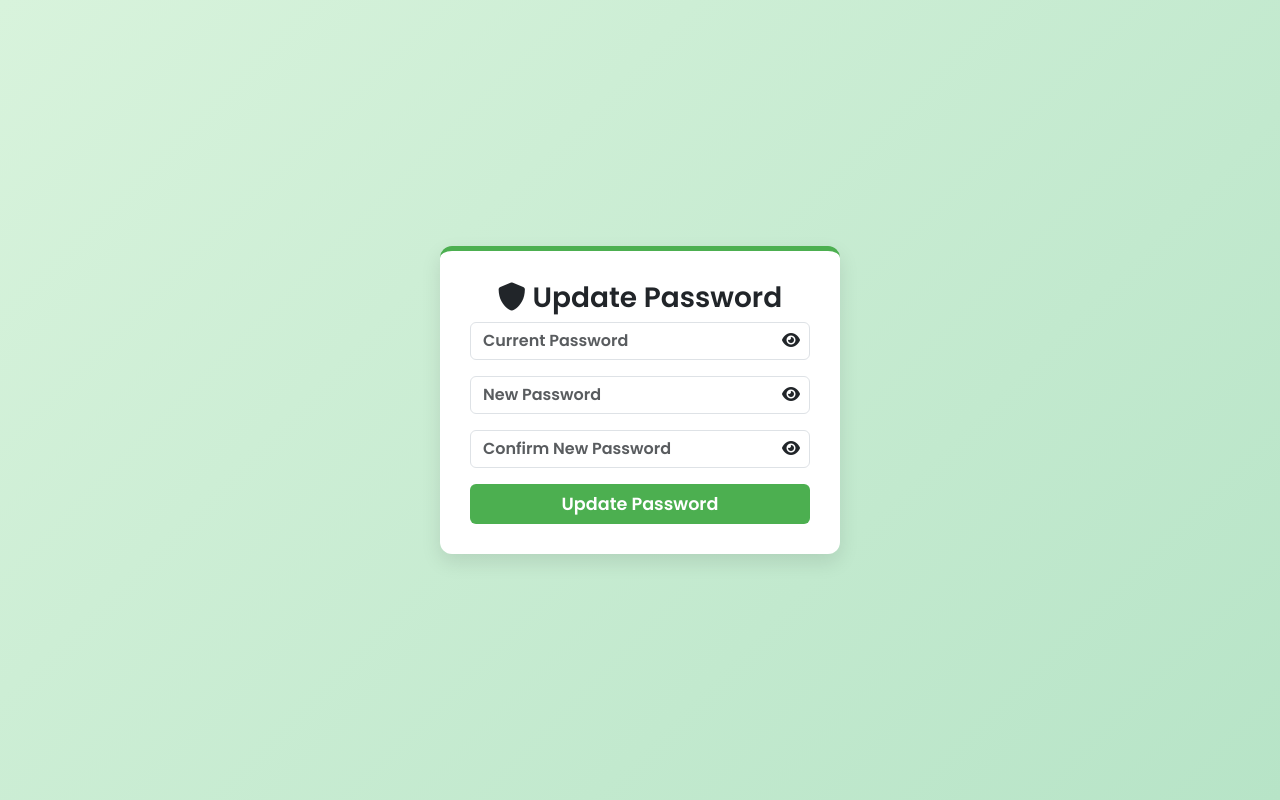
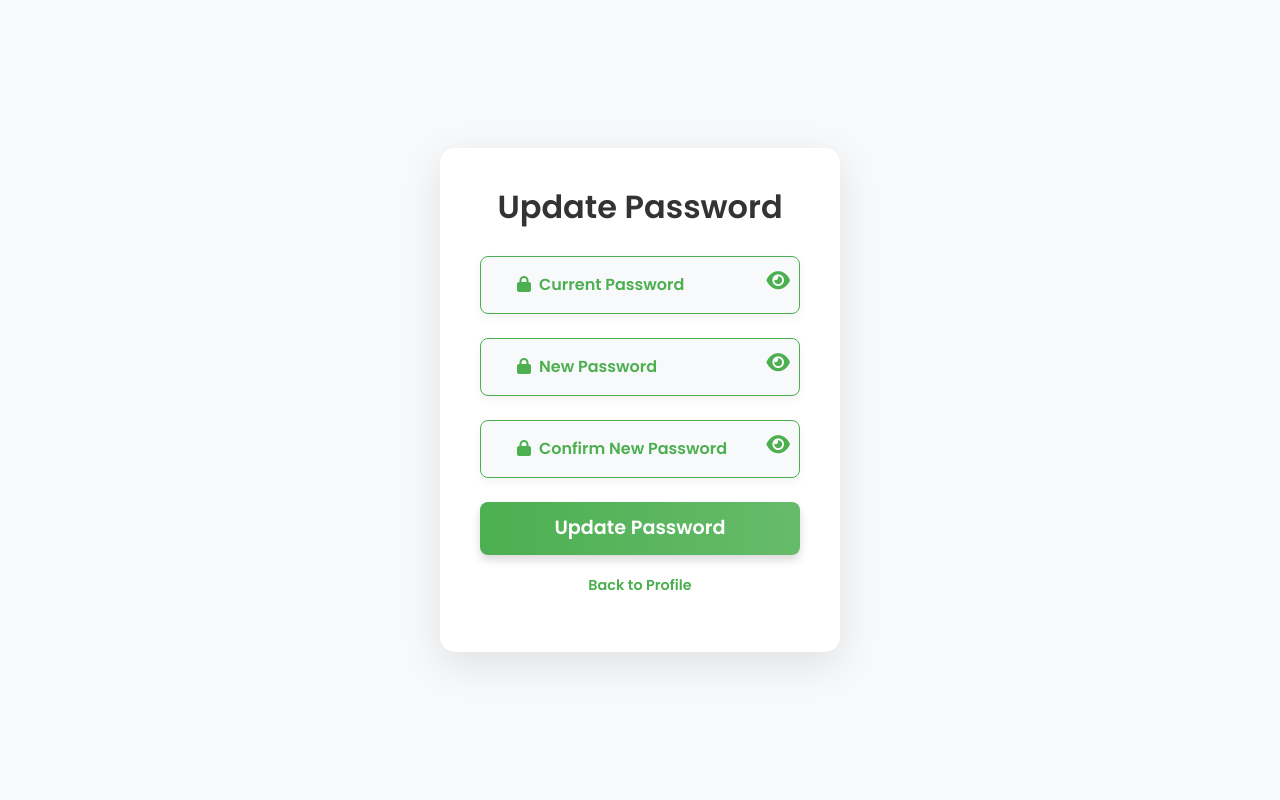
Before and after one commit to PY911/FinalYearProject, a Flask app: page /update_password in a window 1280 px wide. Run offline with Flask 3, Linux system fonts and the light colour scheme; a user stored in the database is signed in; parts of the project's set-up code (start-up, migrations or seed data) failed here and were passed over.

Commit message:
modified scripts

```diff
--- a/scripts/app.py
+++ b/scripts/app.py
@@ -126,7 +126,8 @@ def login():
                 login_user(user_obj)
                 flash('Successfully logged in.', 'success')
                 return redirect(url_for('index'))
-            flash('Invalid email or password.', 'danger')
+            else:
+                flash('Incorrect email or password. Please try again.', 'danger')  # Flash the error message
     return render_template('login.html')
 
 # Logout Route
@@ -214,13 +215,13 @@ def reset_password(token):
         hashed_password = bcrypt.hashpw(new_password.encode('utf-8'), bcrypt.gensalt())
 
         conn = get_db_connection()
-        if conn:
-            conn.execute('UPDATE users SET password = ? WHERE email = ?', (hashed_password, email))
-            conn.commit()
-            conn.close()
+        conn.execute('UPDATE users SET password = ? WHERE email = ?', (hashed_password, email))
+        conn.commit()
+        conn.close()
 
-            flash('Password reset successful. Please login.', 'success')
-            return redirect(url_for('login'))
+        # Render reset_password template with success message instead of redirecting to the index
+        flash('Password reset successful. Please login.', 'success')
+        return render_template('reset_password.html', success=True, token=token)
 
     return render_template('reset_password.html', token=token)
 
@@ -237,7 +238,7 @@ def update_password():
         if conn:
             user = conn.execute('SELECT * FROM users WHERE id = ?', (current_user.id,)).fetchone()
 
-            if user and bcrypt.checkpw(current_password.encode('utf-8'), user['password'].encode('utf-8')):
+            if user and bcrypt.checkpw(current_password.encode('utf-8'), user['password']):  # Remove .encode if password is already in bytes
                 if new_password == confirm_password:
                     hashed_password = bcrypt.hashpw(new_password.encode('utf-8'), bcrypt.gensalt())
                     conn.execute('UPDATE users SET password = ? WHERE id = ?', (hashed_password, current_user.id))
--- a/scripts/templates/landing.html
+++ b/scripts/templates/landing.html
@@ -29,6 +29,11 @@
             box-shadow: 0 2px 10px rgba(0, 0, 0, 0.1);
             transition: background-color 0.3s ease;
         }
+
+        .navbar-brand {
+            color: #555555 !important; /* Darker gray for visibility */
+        }
+
         .navbar a.nav-link:hover {
             color: #4CAF50 !important;
         }
--- a/scripts/templates/update_password.html
+++ b/scripts/templates/update_password.html
@@ -7,209 +7,188 @@
 
     <!-- Bootstrap CSS -->
     <link href="https://cdn.jsdelivr.net/npm/bootstrap@5.3.0-alpha1/dist/css/bootstrap.min.css" rel="stylesheet">
-    <!-- FontAwesome for Icons -->
     <link href="https://cdnjs.cloudflare.com/ajax/libs/font-awesome/6.0.0-beta3/css/all.min.css" rel="stylesheet">
-    <!-- Google Fonts -->
     <link href="https://fonts.googleapis.com/css2?family=Poppins:wght@600&display=swap" rel="stylesheet">
 
-    <!-- Custom Styles -->
     <style>
         body {
             font-family: 'Poppins', sans-serif;
             background-color: #f8f9fa;
-            background-image: linear-gradient(135deg, #d8f3dc, #b7e4c7);
-            height: 100vh;
             display: flex;
             justify-content: center;
             align-items: center;
-            transition: background-color 0.3s, color 0.3s;
+            height: 100vh;
+            margin: 0;
         }
 
-        #password-update-box {
-            box-shadow: 0 8px 20px rgba(0, 0, 0, 0.1);
+        .update-password-container {
             background-color: white;
-            padding: 30px;
-            border-radius: 12px;
+            padding: 40px;
+            border-radius: 15px;
+            box-shadow: 0 12px 40px rgba(0, 0, 0, 0.1);
+            width: 400px;
             text-align: center;
-            max-width: 400px;
-            width: 100%;
-            border-top: 5px solid #4CAF50; /* Green border to match theme */
         }
 
-        .form-control {
-            padding-right: 2.5rem;
+        .update-password-container h2 {
+            font-size: 2rem;
+            margin-bottom: 30px;
+            color: #333;
         }
 
-        .toggle-password {
-            position: absolute;
-            right: 10px;
-            top: 50%;
-            transform: translateY(-50%);
-            cursor: pointer;
+        .form-floating input {
+            border-radius: 8px;
+            height: 50px;
+            padding-left: 2rem;
+            font-size: 1rem;
+            border: 1px solid #4CAF50;
+            transition: border-color 0.3s ease;
+            box-shadow: 0 4px 10px rgba(0, 0, 0, 0.05);
+            outline: none;
+            background-color: #f8f9fa;
         }
 
-        .form-group {
-            position: relative;
+        .form-floating label {
+            position: absolute;
+            top: 50%;
+            left: 1.5rem;
+            transform: translateY(-50%);
+            transition: all 0.2s ease;
+            pointer-events: none;
+            color: #4CAF50;
+            font-size: 1rem;
         }
 
-        /* Password strength indicator */
-        #password-strength {
-            margin-top: 10px;
+        .form-floating input:focus + label,
+        .form-floating input:not(:placeholder-shown) + label {
+            top: 0;
+            left: 1rem;
+            font-size: 0.85rem;
+            color: #4CAF50;
+        }
+
+        .form-floating input:focus {
+            border-color: #66bb6a;
+            outline: none;
+        }
+
+        .btn-submit {
+            width: 100%;
+            padding: 12px;
+            font-size: 1.2rem;
+            background: linear-gradient(to right, #4CAF50, #66bb6a);
+            border: none;
+            border-radius: 8px;
+            color: white;
+            transition: background-color 0.3s ease, transform 0.3s ease, box-shadow 0.3s ease;
+            box-shadow: 0 5px 10px rgba(0, 0, 0, 0.15);
+        }
+
+        .btn-submit:hover {
+            background: linear-gradient(to right, #45a049, #4CAF50);
+            transform: scale(1.05);
+            box-shadow: 0 7px 15px rgba(0, 0, 0, 0.2);
+        }
+
+        .form-footer {
+            margin-top: 20px;
+            font-size: 0.9rem;
+        }
+
+        .form-footer a {
+            color: #4CAF50;
+            text-decoration: none;
             font-weight: bold;
         }
 
-        /* Loading spinner */
-        #loading-spinner {
-            display: none;
+        .form-footer a:hover {
+            text-decoration: underline;
         }
 
-        /* Success message */
-        #success-message {
-            display: none;
+        .password-toggle {
+            position: absolute;
+            right: 10px;
+            top: 15px;
+            cursor: pointer;
+            font-size: 1.3rem;
+            color: #4CAF50;
         }
 
-        /* Dark mode styling */
-        body.dark-mode {
-            background-color: #2b2b2b;
-            background-image: none;
-            color: #e0e0e0;
-        }
-
-        #password-update-box.dark-mode {
-            background-color: #2b2b2b;
-            color: white;
-            border-color: #4CAF50;
-        }
-
-        /* Button styling to match the project theme */
-        .btn-custom {
-            background-color: #4CAF50;
-            color: white;
-            font-size: 1.1em;
-            transition: background-color 0.3s ease, transform 0.2s ease;
-        }
-
-        .btn-custom:hover {
-            background-color: #45a049;
-            transform: scale(1.05);
-        }
     </style>
 </head>
 <body>
-    <div id="password-update-box">
-        <h3><i class="fas fa-shield-alt"></i> Update Password</h3>
 
-        <!-- Password Update Form -->
-        <form id="password-update-form" method="POST" action="/update_password">
-            <div class="form-group mb-3">
-                <input class="form-control" type="password" id="current_password" name="current_password" placeholder="Current Password" aria-label="Current Password" required>
-                <span class="toggle-password" id="toggle-current-password">
-                    <i class="fas fa-eye"></i>
-                </span>
+    <div class="update-password-container">
+        <h2>Update Password</h2>
+
+        <!-- Flash messages for feedback -->
+        {% with messages = get_flashed_messages(with_categories=true) %}
+        {% if messages %}
+            {% for category, message in messages %}
+                <div class="alert alert-{{ category }} alert-dismissible fade show" role="alert">
+                    {{ message }}
+                    <button type="button" class="btn-close" data-bs-dismiss="alert" aria-label="Close"></button>
+                </div>
+            {% endfor %}
+        {% endif %}
+        {% endwith %}
+
+        <!-- Update password form -->
+        <form action="{{ url_for('update_password') }}" method="POST">
+            <div class="form-floating mb-4 position-relative">
+                <input type="password" name="current_password" class="form-control" id="currentPassword" placeholder="Current Password" required>
+                <label for="currentPassword"><i class="fas fa-lock me-2"></i>Current Password</label>
+                <i class="fas fa-eye password-toggle" id="toggleCurrentPassword"></i>
             </div>
 
-            <div class="form-group mb-3">
-                <input class="form-control" type="password" id="new_password" name="new_password" placeholder="New Password" aria-label="New Password" title="Password must be at least 8 characters, contain a number, a capital letter, and a special character." required>
-                <span class="toggle-password" id="toggle-new-password">
-                    <i class="fas fa-eye"></i>
-                </span>
-                <div id="password-strength"></div>
+            <div class="form-floating mb-4 position-relative">
+                <input type="password" name="new_password" class="form-control" id="newPassword" placeholder="New Password" required>
+                <label for="newPassword"><i class="fas fa-lock me-2"></i>New Password</label>
+                <i class="fas fa-eye password-toggle" id="toggleNewPassword"></i>
             </div>
 
-            <div class="form-group mb-3">
-                <input class="form-control" type="password" id="confirm_password" name="confirm_password" placeholder="Confirm New Password" aria-label="Confirm New Password" required>
-                <span class="toggle-password" id="toggle-confirm-password">
-                    <i class="fas fa-eye"></i>
-                </span>
+            <div class="form-floating mb-4 position-relative">
+                <input type="password" name="confirm_password" class="form-control" id="confirmPassword" placeholder="Confirm New Password" required>
+                <label for="confirmPassword"><i class="fas fa-lock me-2"></i>Confirm New Password</label>
+                <i class="fas fa-eye password-toggle" id="toggleConfirmPassword"></i>
             </div>
 
-            <div class="d-grid gap-2">
-                <button class="btn btn-custom" type="submit" id="update-button">Update Password</button>
-            </div>
+            <button type="submit" class="btn btn-submit">Update Password</button>
         </form>
 
-        <!-- Loading Spinner -->
-        <div class="text-center mt-4" id="loading-spinner">
-            <div class="spinner-border text-success" role="status">
-                <span class="sr-only">Loading...</span>
-            </div>
-        </div>
-
-        <!-- Success Message -->
-        <div id="success-message" class="alert alert-success mt-4" role="alert">
-            Password updated successfully! Redirecting in 3 seconds...
+        <div class="form-footer">
+            <p><a href="{{ url_for('profile') }}">Back to Profile</a></p>
         </div>
     </div>
 
-    <!-- Bootstrap JS and dependencies -->
+    <!-- Bootstrap JS -->
     <script src="https://cdn.jsdelivr.net/npm/bootstrap@5.3.0-alpha1/dist/js/bootstrap.bundle.min.js"></script>
 
-    <!-- Optional: JS for Password Updates -->
+    <!-- Toggle password visibility -->
     <script>
-        const newPasswordInput = document.getElementById('new_password');
-        const confirmPasswordInput = document.getElementById('confirm_password');
-        const strengthIndicator = document.getElementById('password-strength');
-        const updateButton = document.getElementById('update-button');
+        const toggleCurrentPassword = document.getElementById('toggleCurrentPassword');
+        const currentPassword = document.getElementById('currentPassword');
+        const toggleNewPassword = document.getElementById('toggleNewPassword');
+        const newPassword = document.getElementById('newPassword');
+        const toggleConfirmPassword = document.getElementById('toggleConfirmPassword');
+        const confirmPassword = document.getElementById('confirmPassword');
 
-        // Password strength indicator
-        newPasswordInput.addEventListener('input', () => {
-            const password = newPasswordInput.value;
-            let strength = 'Weak';
-            let color = 'red';
-            if (password.length > 6 && /[A-Z]/.test(password) && /[0-9]/.test(password)) {
-                strength = 'Medium';
-                color = 'orange';
-            }
-            if (password.length > 8 && /[A-Z]/.test(password) && /[0-9]/.test(password) && /[@$!%*?&#]/.test(password)) {
-                strength = 'Strong';
-                color = 'green';
-            }
-            strengthIndicator.textContent = `Password Strength: ${strength}`;
-            strengthIndicator.style.color = color;
+        toggleCurrentPassword.addEventListener('click', function() {
+            const type = currentPassword.getAttribute('type') === 'password' ? 'text' : 'password';
+            currentPassword.setAttribute('type', type);
+            this.classList.toggle('fa-eye-slash');
         });
 
-        // Confirm password mismatch alert
-        confirmPasswordInput.addEventListener('input', () => {
-            const newPassword = newPasswordInput.value;
-            const confirmPassword = confirmPasswordInput.value;
-            if (confirmPassword !== newPassword) {
-                confirmPasswordInput.style.borderColor = 'red';
-                updateButton.disabled = true;
-            } else {
-                confirmPasswordInput.style.borderColor = 'green';
-                updateButton.disabled = false;
-            }
+        toggleNewPassword.addEventListener('click', function() {
+            const type = newPassword.getAttribute('type') === 'password' ? 'text' : 'password';
+            newPassword.setAttribute('type', type);
+            this.classList.toggle('fa-eye-slash');
         });
 
-        // Show/hide password toggles
-        function togglePasswordVisibility(id, toggleId) {
-            const passwordField = document.getElementById(id);
-            const toggleIcon = document.getElementById(toggleId);
-            toggleIcon.addEventListener('click', () => {
-                const type = passwordField.type === 'password' ? 'text' : 'password';
-                passwordField.type = type;
-                toggleIcon.innerHTML = type === 'password' ? '<i class="fas fa-eye"></i>' : '<i class="fas fa-eye-slash"></i>';
-            });
-        }
-
-        togglePasswordVisibility('current_password', 'toggle-current-password');
-        togglePasswordVisibility('new_password', 'toggle-new-password');
-        togglePasswordVisibility('confirm_password', 'toggle-confirm-password');
-
-        // Loading spinner and success message
-        const form = document.getElementById('password-update-form');
-        form.addEventListener('submit', (event) => {
-            event.preventDefault(); // Prevent the form from submitting immediately
-            document.getElementById('loading-spinner').style.display = 'block';
-            updateButton.disabled = true;
-
-            setTimeout(() => {
-                document.getElementById('loading-spinner').style.display = 'none';
-                document.getElementById('success-message').style.display = 'block';
-                setTimeout(() => {
-                    window.location.href = '/login'; // Redirect to the login page
-                }, 3000);
-            }, 1000); // Simulate a delay
+        toggleConfirmPassword.addEventListener('click', function() {
+            const type = confirmPassword.getAttribute('type') === 'password' ? 'text' : 'password';
+            confirmPassword.setAttribute('type', type);
+            this.classList.toggle('fa-eye-slash');
         });
     </script>
 </body>
```
Also changed, not shown: scripts/templates/login.html (+13 -0 lines), scripts/templates/reset_password.html (+48 -29 lines), scripts/users.db, 1 other file.
